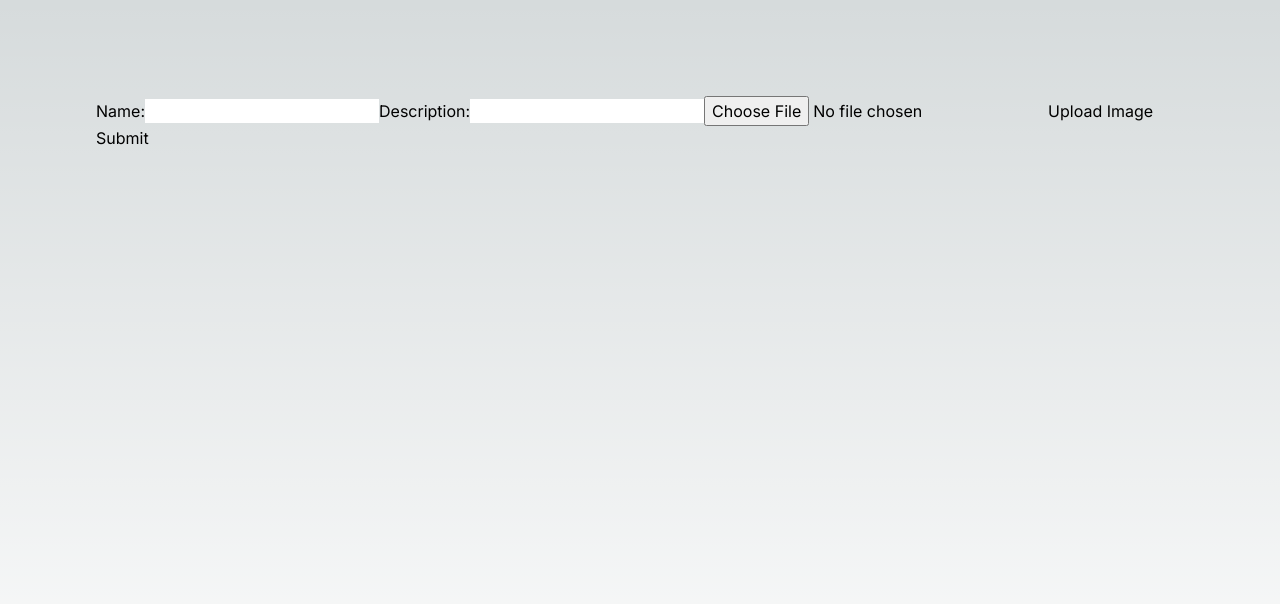
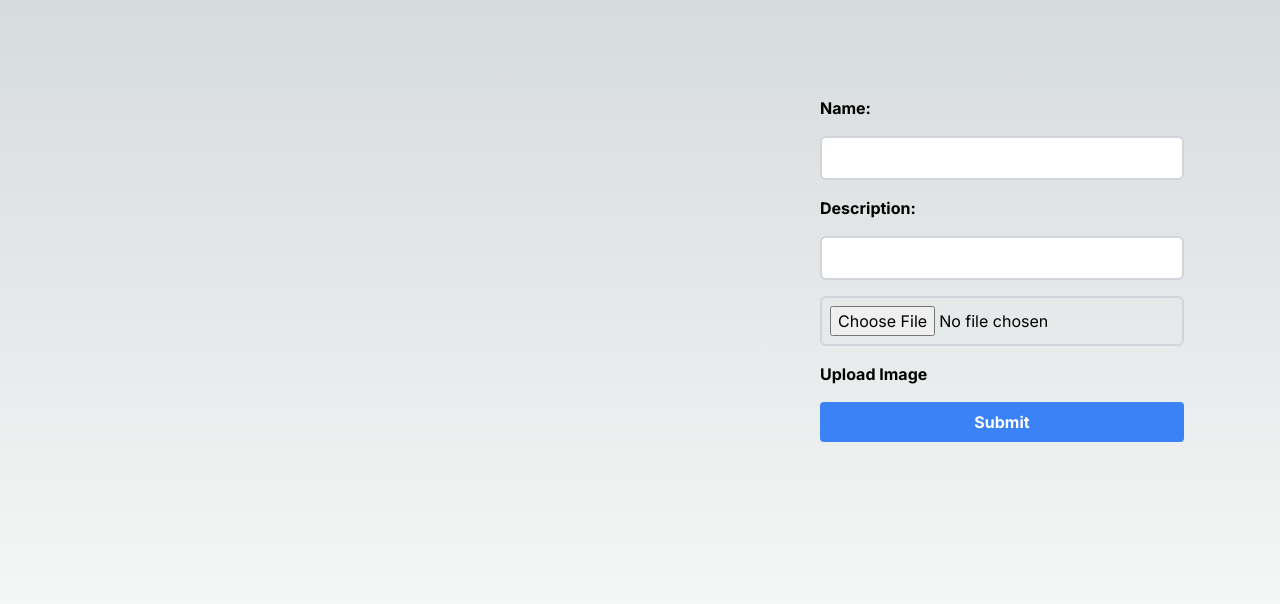
Before and after one commit to palontologist/space-yettu, a Next.js app in the folder space-yettu/: page / in a window 1280 px wide. Both pictures are taken after a click on the button "+ List your space". Shown: the top 604 px of the page. Built offline with nearby package versions, Linux system fonts and the light colour scheme.

Commit message:
cool form layout

```diff
--- a/space-yettu/app/page.tsx
+++ b/space-yettu/app/page.tsx
@@ -1,7 +1,7 @@
 "use client";
 
+import { useState } from 'react';
 import { UserButton } from "@clerk/nextjs";
-import { useState } from 'react';
 
 interface Space {
   name: string;
@@ -12,7 +12,6 @@ interface Space {
 export default function Home() {
   const [showForm, setShowForm] = useState(false);
   const [spaces, setSpaces] = useState<Space[]>([]);
-
 
   const handleListSpaceClick = () => {
     setShowForm(true);
@@ -31,23 +30,29 @@ export default function Home() {
 
   return (
     <main className="flex min-h-screen flex-col items-center justify-between p-24">
-      <div className="flex flex-col items-center justify-between mb-8 w-full">
+      <div className="flex justify-end items-center w-full">
         {showForm ? (
-          <form onSubmit={handleSubmit}>
-            <label htmlFor="name">Name:</label>
-            <input type="text" id="name" name="name" />
-            <label htmlFor="description">Description:</label>
-            <input type="text" id="description" name="description" />
-            <input type="file" id="image" name="image" />
-            <label htmlFor='image'>Upload Image</label>
-            <button type="submit">Submit</button>
+          <form onSubmit={handleSubmit} className="flex flex-col space-y-4">
+          <label htmlFor="name" className="font-bold">Name:</label>
+          <input type="text" id="name" name="name" className="border-2 border-gray-300 p-2 rounded-md" />
+
+          <label htmlFor="description" className="font-bold">Description:</label>
+          <input type="text" id="description" name="description" className="border-2 border-gray-300 p-2 rounded-md" />
+
+          <input type="file" id="image" name="image" className="border-2 border-gray-300 p-2 rounded-md" />
+          <label htmlFor='image' className="font-bold">Upload Image</label>
+
+          <button type="submit" className="bg-blue-500 text-white font-bold py-2 px-4 rounded">Submit</button>
         </form>
         ) : (
+          <div className="flex space-x-4">
             <button className='bg-blue-500 text-white font-bold py-2 px-4 rounded' onClick={handleListSpaceClick}>
               + List your space
             </button>
-
+            <UserButton afterSignOutUrl="/"/>
+          </div>
         )}
+      </div>
       {spaces.map((space, index) => (
         <div key={index}>
           <h2>{space.name}</h2>
@@ -55,8 +60,6 @@ export default function Home() {
           <img src={space.image} alt={space.name} />
         </div>
       ))}
-      </div>
-      <UserButton afterSignOutUrl="/"/>
     </main>
   );
 }
```
Lines whose indentation alone changed are shown as unchanged.
